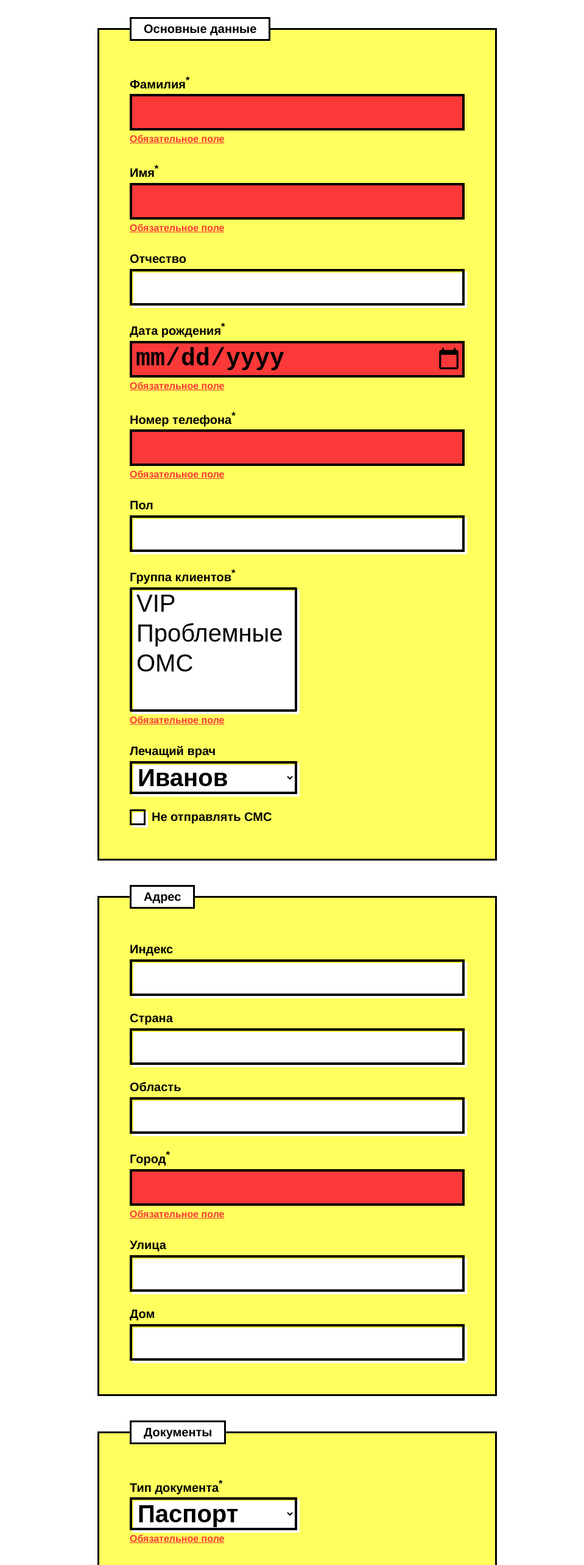
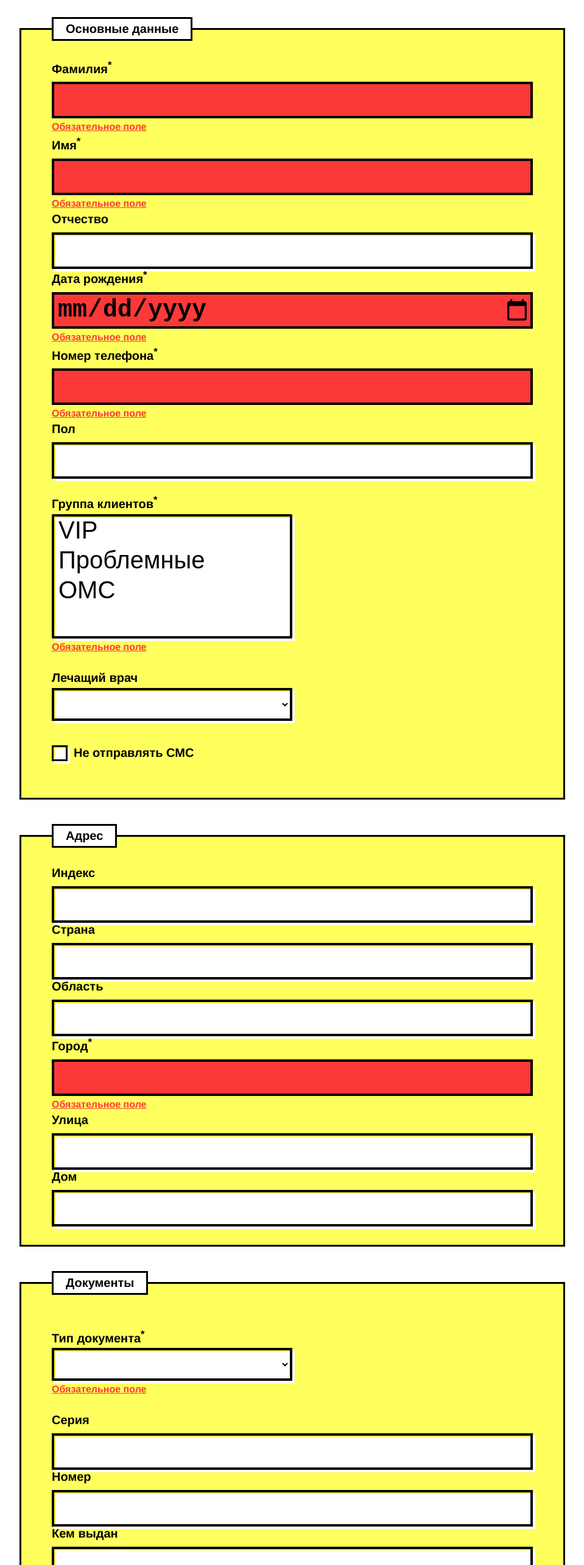
Before and after one commit to caspiann/Test-tasks, a Vue app in the folder form-validation-vue/: page / in a window 1280 px wide. Shown: the part 220-2786 px from the top of the page at 61% size, without its empty margins (160-1119 px from the left). Built offline with nearby package versions, Linux system fonts and the light colour scheme.

Commit message:
added form data binding and adaptive styles

```diff
--- a/form-validation-vue/src/App.vue
+++ b/form-validation-vue/src/App.vue
@@ -42,6 +42,18 @@ export default {
   display: flex;
   justify-content: center;
   box-sizing: border-box;
-  width: 50vw;
+  width: 70vw;
 }
+@media (max-width: 768px) {
+  #app{
+    width: 90vw;
+  }
+}
+
+@media (max-width: 480px) and (min-width: 320px) {
+  #app{
+    width: 90vw;
+  }
+}
+
 </style>
--- a/form-validation-vue/src/components/RegistrationForm.vue
+++ b/form-validation-vue/src/components/RegistrationForm.vue
@@ -9,83 +9,115 @@
       <fieldset>
         <legend>Основные данные</legend>
 
-        <InputElement type="text" title="Фамилия" is-error="true" is-required="true">
-          <template #error>
-            <InfoMessage message="Обязательное поле" />
-          </template>
-        </InputElement>
-
-        <InputElement type="text" title="Имя" is-error="true" is-required="true">
+        <InputElement
+            type="text" :title="{name:'Фамилия', dataName:'secondName'}" is-error="true" is-required="true"
+            @_set="Value"
+        >
           <template #error>
             <InfoMessage message="Обязательное поле" />
           </template>
         </InputElement>
 
         <InputElement
-            title="Отчество"
-            type="text"
-        />
-
-        <InputElement type="date" title="Дата рождения" is-error="true" is-required="true">
-          <template #error>
-            <InfoMessage message="Обязательное поле" />
-          </template>
-        </InputElement>
-
-        <InputElement type="number" title="Номер телефона" is-error="true" is-required="true">
+            type="text" :title="{name:'Имя', dataName:'name'}" is-error="true" is-required="true" @_set="Value"
+        >
           <template #error>
             <InfoMessage message="Обязательное поле" />
           </template>
         </InputElement>
 
         <InputElement
-            title="Пол"
+            :title="{name:'Отчество', dataName:'lastName'}"
             type="text"
+            @_set="Value"
         />
+
+        <InputElement
+            type="date"
+            :title="{name:'Дата рождения', dataName:'birthday'}"
+            is-error="true" is-required="true"
+            @_set="Value"
+        >
+          <template #error>
+            <InfoMessage message="Обязательное поле" />
+          </template>
+        </InputElement>
+
+        <InputElement
+            type="number"
+            :title="{name:'Номер телефона', dataName:'phone'}"
+            is-error="true" is-required="true"
+            @_set="Value"
+        >
+          <template #error>
+            <InfoMessage message="Обязательное поле" />
+          </template>
+        </InputElement>
+
+        <InputElement
+            :title="{name:'Пол', dataName:'sex'}"
+            type="text"
+            @_set="Value"
+        />
+
         <Select
-            title="Группа клиентов"
-            :options="[{option: 'VIP'}, {option: 'Проблемные'}, {option:'ОМС'}]"
+            :title="{name:'Группа клиентов', dataName:'clients'}"
+            :options="[{option: 'VIP' }, {option: 'Проблемные'}, {option:'ОМС'}]"
             is-multiple="true"
             is-required="true"
+            @_set="Value"
         >
           <template #error>
             <InfoMessage message="Обязательное поле" />
           </template>
         </Select>
         <Select
-            title="Лечащий врач"
+            :title="{name:'Лечащий врач', dataName:'doctor'}"
             :options="[{option: 'Иванов'}, {option: 'Захаров'}, {option:'Чернышева'}]"
+            @_set="Value"
         />
-        <Checkbox title="Не отправлять СМС" />
+        <Checkbox
+            :title="{name:'Не отправлять СМС', dataName:'notSendSMS'}" @_set="Value"
+        />
       </fieldset>
       <fieldset>
         <legend>Адрес</legend>
         <InputElement
-            title="Индекс"
+            :title="{name:'Индекс', dataName:'index'}"
             type="number"
+            @_set="Value"
         />
         <InputElement
-            title="Страна"
+            :title="{name:'Страна', dataName:'country'}"
             type="text"
+            @_set="Value"
         />
         <InputElement
-            title="Область"
+            :title="{name:'Область', dataName:'region'}"
             type="text"
+            @_set="Value"
         />
 
-        <InputElement type="text" title="Город" is-error="true" is-required="true">
+        <InputElement
+            type="text"
+            :title="{name:'Город', dataName:'city'}"
+            is-error="true" is-required="true"
+            @_set="Value"
+        >
           <template #error>
             <InfoMessage message="Обязательное поле" />
           </template>
         </InputElement>
 
         <InputElement
-            title="Улица"
+            :title="{name:'Улица', dataName:'street'}"
             type="text"
+            @_set="Value"
         />
         <InputElement
-            title="Дом"
+            :title="{name:'Дом', dataName:'house'}"
             type="number"
+            @_set="Value"
         />
 
       </fieldset>
@@ -93,27 +125,35 @@
       <fieldset>
         <legend>Документы</legend>
         <Select
-            title="Тип документа"
+            :title="{name:'Тип документа', dataName:'documentType'}"
             :options="[{option: 'Паспорт'}, {option: 'Свидетельство о рождении'}, {option:'Вод. удостоверение'}]"
             is-required="true"
+            @_set="Value"
         >
           <template #error>
             <InfoMessage message="Обязательное поле" />
           </template>
         </Select>
         <InputElement
-            title="Серия"
+            :title="{name:'Серия', dataName:'serialNumber'}"
             type="number"
+            @_set="Value"
         />
         <InputElement
-            title="Номер"
+            :title="{name:'Номер', dataName:'number'}"
             type="number"
+            @_set="Value"
         />
         <InputElement
-            title="Кем выдан"
+            :title="{name:'Кем выдан', dataName:'gettingPlace'}"
             type="text"
+            @_set="Value"
         />
-        <InputElement type="date" title="Дата выдачи" is-error="true" is-required="true">
+        <InputElement
+            type="date"
+            :title="{name:'Дата выдачи', dataName:'gettingDate'}"
+            is-error="true" is-required="true" @_set="Value"
+        >
           <template #error>
             <InfoMessage message="Обязательное поле" />
           </template>
@@ -133,10 +173,12 @@ import InputElement from '@/components/UI/InputElement';
 import Button from '@/components/UI/Button';
 import Select from '@/components/UI/Select';
 import InfoMessage from '@/components/UI/InfoMessage';
+import {validationMixin} from 'vuelidate';
 import validation from '@/mixins/validation';
+import setData from '@/mixins/setData';
 
 export default {
-  mixins: [validation],
+  mixins: [validation, validationMixin, setData],
   name: 'App',
   components: {
     InputElement,
@@ -148,37 +190,38 @@ export default {
   data() {
     return {
       mainData: {
-        name: '',
-        secondName: '',
-        lastName: '',
-        birthday: '',
-        phone: '',
-        sex: '',
+        'name': '',
+        'secondName': '',
+        'lastName': '',
+        'birthday': '',
+        'phone': '',
+        'sex': '',
         clients: [],
         doctor: '',
-        isSendSMS: true,
+        notSendSMS: true,
       },
       address: {
-        index: '',
-        country: '',
-        region: '',
-        city: '',
-        street: '',
-        house: '',
+        'index': '',
+        'country': '',
+        'region': '',
+        'city': '',
+        'street': '',
+        'house': '',
       },
       document: {
         documentType: '',
-        serialNumber: '',
-        number: '',
-        gettingPlace: '',
-        gettingDate: '',
+        'serialNumber': '',
+        'number': '',
+        'gettingPlace': '',
+        'gettingDate': '',
       },
     };
   },
+
 };
 </script>
 
-<style lang="scss" scoped>
+<style lang="scss">
 .container {
   width: 100%;
   display: flex;
@@ -192,6 +235,7 @@ export default {
   }
 
   fieldset {
+    min-width: 0;
     margin: 40px 0;
     border: 3px solid #000;
     padding: 30px 50px;
@@ -208,4 +252,28 @@ export default {
 
   }
 }
+
+@media (max-width: 768px) {
+  .container {
+    margin: 15px 0;
+
+    fieldset {
+      margin: 20px 0;
+      padding: 10px 20px;
+    }
+  }
+
+}
+
+@media (max-width: 480px) and (max-width: 320px) {
+  .container {
+    margin: 5px 0;
+
+    fieldset {
+      margin: 10px 0;
+      padding: 10px;
+    }
+  }
+}
+
 </style>
--- a/form-validation-vue/src/components/UI/Checkbox.vue
+++ b/form-validation-vue/src/components/UI/Checkbox.vue
@@ -1,17 +1,22 @@
 <template>
   <div class="container">
-    <input type="checkbox" id="checkbox"/>
-    <label for="checkbox">{{title}}</label>
+    <input type="checkbox" :id="title.dataName" v-model="inputValue.value" @change="getData"/>
+    <label :for="title.dataName">{{title.name}}</label>
   </div>
 </template>
 
 <script>
+import getData from '@/mixins/getData';
 export default {
   name: 'checkbox',
   props: ['title'],
+  mixins: [getData],
   data () {
     return {
-      component: 'checkbox'
+      inputValue: {
+        value: false,
+        dataValue: this.title.dataName,
+      },
     }
   }
 }
@@ -41,6 +46,7 @@ export default {
     display: inline-flex;
     align-items: center;
     user-select: none;
+    padding-top: 15px;
 
     font-weight: bold;
     font-size: 20px;
--- a/form-validation-vue/src/components/UI/InputElement.vue
+++ b/form-validation-vue/src/components/UI/InputElement.vue
@@ -1,19 +1,24 @@
 <template>
   <div class="container">
-    <label for="input">{{ title }}<sup v-if="isRequired">*</sup></label>
-    <input :type="type" id="input" :class=errorClass()>
+    <label for="title.dataName">{{ title.name }}<sup v-if="isRequired">*</sup></label>
+    <input :type="type" id="title.dataName" :class=errorClass() v-model.trim="inputValue.value" @change="getData">
     <slot name="error"></slot>
   </div>
 </template>
 
 <script>
+import getData from '@/mixins/getData';
 
 export default {
   name: 'Input',
   props: ['title', 'type', 'isError', 'isRequired'],
+  mixins: [getData],
   data() {
     return {
-      value: '',
+      inputValue: {
+        value: '',
+        dataValue: this.title.dataName,
+      },
     };
   },
   methods: {
@@ -50,4 +55,5 @@ export default {
     color: #000;
   }
 }
+
 </style>
--- a/form-validation-vue/src/components/UI/Select.vue
+++ b/form-validation-vue/src/components/UI/Select.vue
@@ -1,7 +1,7 @@
 <template>
   <div class="container">
-    <label for="select">{{ title }}<sup v-if="isRequired">*</sup></label>
-    <select name="" id="select" class="mainBlockStyle" v-bind:multiple="isMultiple">
+    <label :for="title.dataName">{{ title.name }}<sup v-if="isRequired">*</sup></label>
+    <select name="" :id="title.dataName" class="mainBlockStyle" :multiple="isMultiple" v-model="inputValue.value" @change="getData">
       <option v-for="(w, index) of options" :key="index" :value="w.option">{{ w.option }}</option>
     </select>
     <slot name="error"></slot>
@@ -9,18 +9,23 @@
 </template>
 
 <script>
+import getData from '@/mixins/getData';
 export default {
   name: 'Select',
   props: ['title', 'options', 'isMultiple', 'isRequired'],
+  mixins: [getData],
   data() {
     return {
-      component: 'Item1',
+      inputValue: {
+        value: this.isMultiple ? [] : '',
+        dataValue: this.title.dataName,
+      },
     };
   },
 };
 </script>
 
-<style lang="scss" scoped>
+<style lang="scss" >
 @import '../../assets/mainUiStyle';
 
 
@@ -57,4 +62,20 @@ export default {
 
 }
 
+@media (max-width: 768px) {
+  .container {
+    select{
+      width: 70%;
+    }
+  }
+}
+
+@media (max-width: 480px) and (min-width: 320px) {
+  .container {
+    select{
+      width: 100%;
+    }
+  }
+}
+
 </style>
--- /dev/null
+++ b/form-validation-vue/src/mixins/getData.js
@@ -0,0 +1,7 @@
+export default {
+	methods: {
+		getData() {
+			this.$emit('_set', this.inputValue)
+		}
+	}
+}
--- /dev/null
+++ b/form-validation-vue/src/mixins/setData.js
@@ -0,0 +1,7 @@
+export default {
+	methods: {
+		Value(data){
+			this.mainData[data.dataValue] = data.value;
+		}
+	}
+}
```
Also changed, not shown: form-validation-vue/src/mixins/validation.js (+20 -4 lines).
